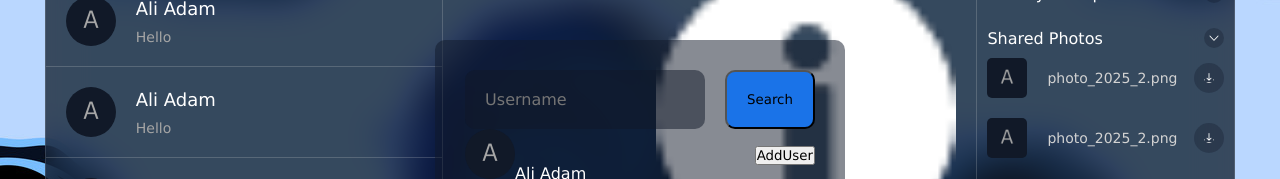
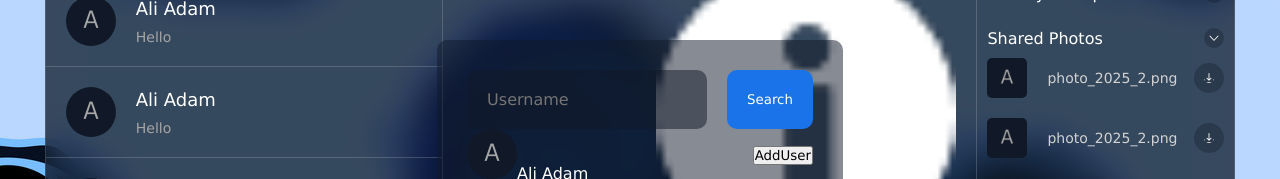
Before and after one commit to ALI-ADAM94/project, a React (Vite) app: page / in a window 1280 px wide. Shown: the part 274-453 px from the top of the page. Built offline with nearby package versions, Linux system fonts and the light colour scheme.

Commit message:
Modify Sytles

```diff
--- a/src/components/list/chatList/addUser/addUser.css
+++ b/src/components/list/chatList/addUser/addUser.css
@@ -23,6 +23,9 @@
             padding: 20px;
             border-radius: 10px;
             background-color:#1a73e8;
+            color: white;
+            border: none;
+
         }
     }
 }
```
